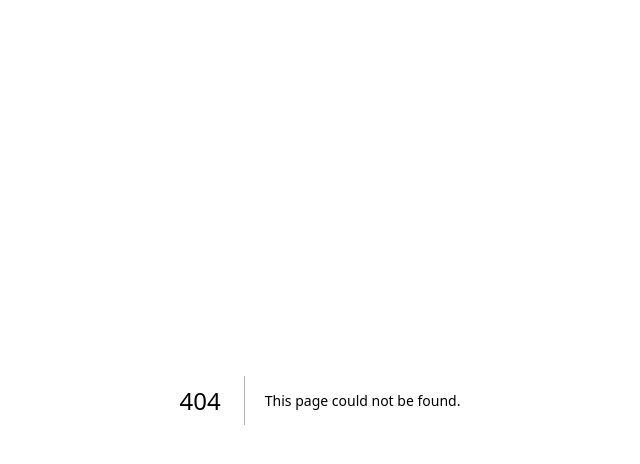
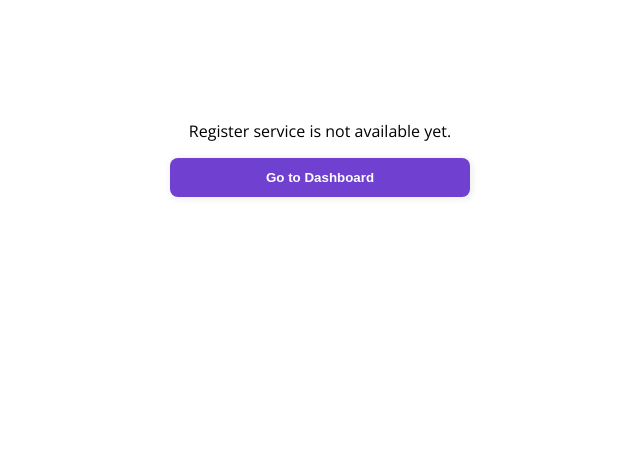
Before and after one commit to suno-o/BooKee, a Next.js app: page /register in a window 1280 px wide. Before the commit this address had no page. Shown: the top 464 px of the page, without its empty margins (320-960 px from the left). Built offline with nearby package versions, Linux system fonts and the light colour scheme.

Commit message:
feat(Register page): Direct user to Dashboard page temporarily until register service is implemented

```diff
--- /dev/null
+++ b/src/pages/register/index.tsx
@@ -0,0 +1,24 @@
+import styled from "styled-components"
+import Link from "next/link"
+import Button from "@/components/Button"
+
+export default function Register() {
+  return (
+    <Container>
+      <p style={{fontSize: '1rem', marginBottom: '16px'}}>Register service is not available yet.</p>
+      <Link href='/dashboard'>
+        <Button>Go to Dashboard</Button>
+      </Link>
+    </Container>
+  )
+}
+
+const Container = styled.div`
+  width: 300px;
+  margin: 120px auto;
+  text-align: center;
+
+  & p {
+    font-size: 1rem;
+  }
+`
```
